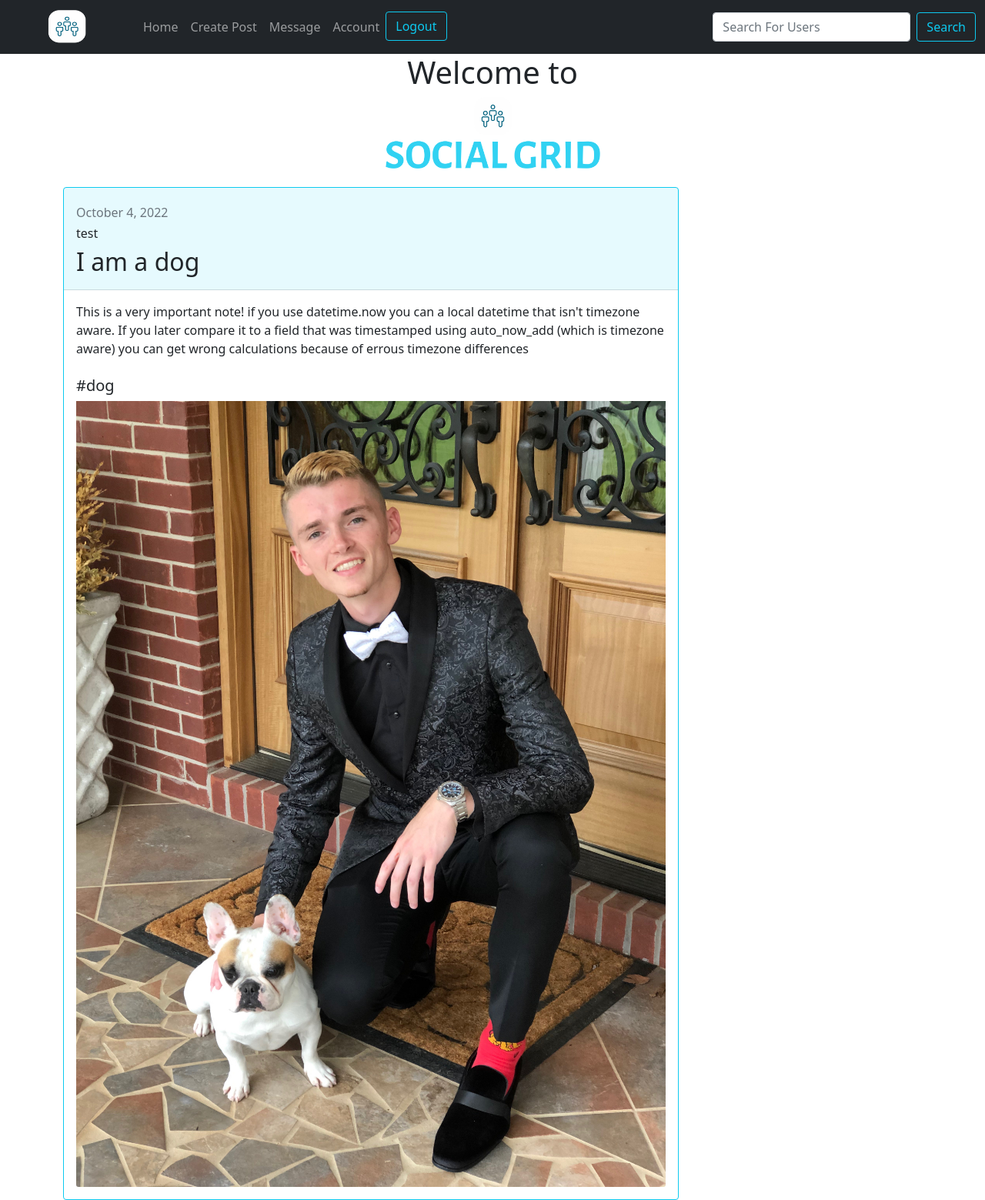
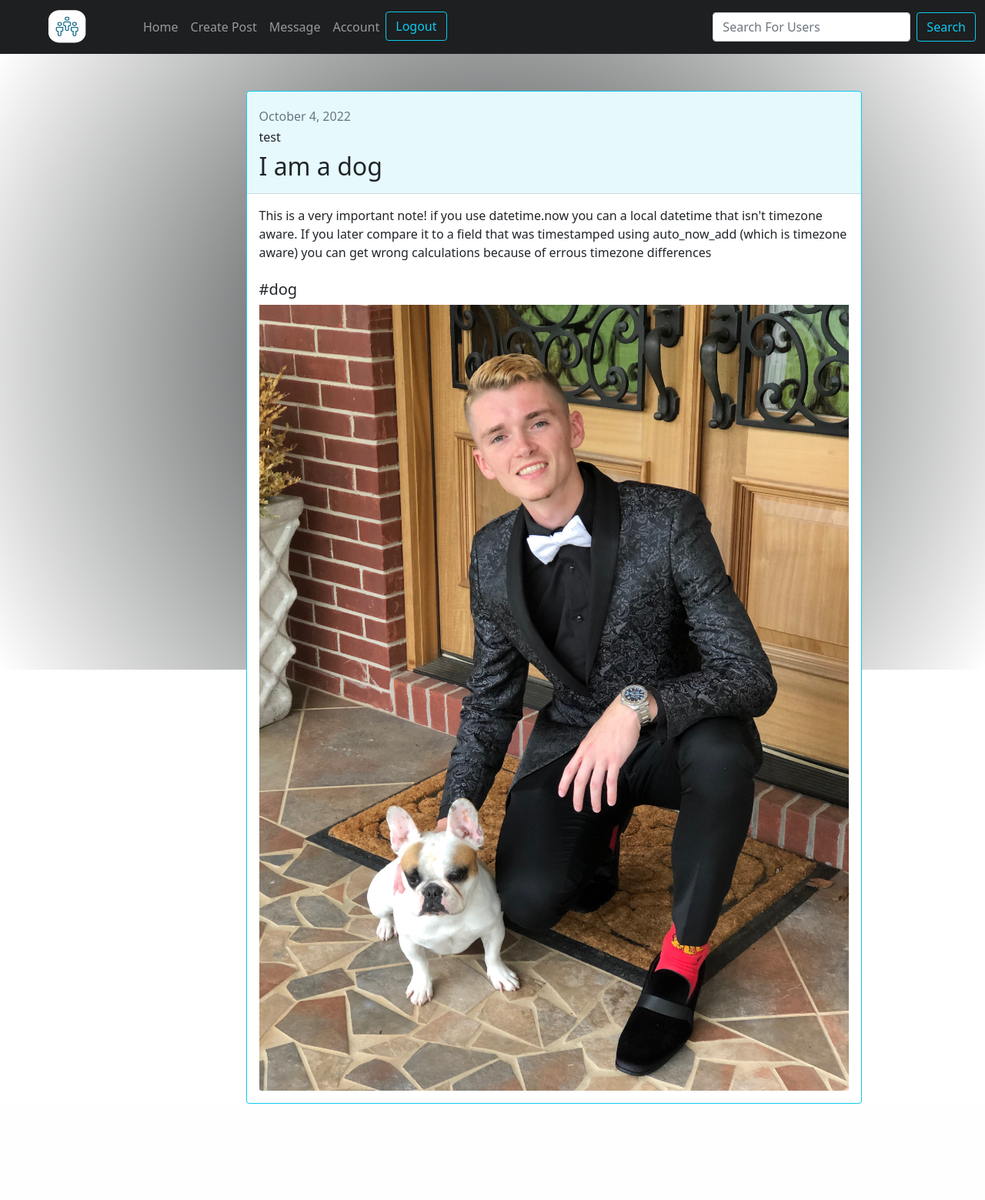
Before and after one commit to lgist2/group2, a Django app: page / in a window 1280 px wide. Shown: the whole page at 77% size. After the commit the page ends 1434 px from the top, so only its background shows below. Run offline with Django 4.2, Linux system fonts and the light colour scheme; a user stored in the database is signed in; data comes from the database, SQL or seed files in the repository; parts of the project's set-up code (start-up, migrations or seed data) failed here and were passed over; some libraries are stand-ins or nearby versions.

Commit message:
US01, US03, and Issues
This commit has majority styling with very minimal behind the scenes work.
New registration page, login page, home page, and profile page. More styles coming soon.
Also fixed color of buttons on issue.

```diff
--- a/social_grid/base/templates/base/base.html
+++ b/social_grid/base/templates/base/base.html
@@ -10,7 +10,7 @@
 </head>
 <body>
 
-    <nav class="navbar navbar-expand-sm navbar-dark bg-dark">
+    <nav class="navbar navbar-expand-sm navbar-dark" style="background-color: #1D1F20">
         <div class="container-fluid">
           <a class="navbar-brand" href="{% url 'home-page' %}"><img src="{% static 'base/images/png/logo-only-nobg.png' %}" width="50" height="44"></a>
           <button class="navbar-toggler" type="button" data-bs-toggle="collapse" data-bs-target="#mynavbar">
@@ -42,10 +42,10 @@
               {% else %}
                 <ul class="navbar-nav me-auto">
                   <li class="nav-item">
-                    <a class="btn btn-outline-success" href="{% url 'login' %}" role="button">Login</a>
+                    <a class="btn btn-outline-info" href="{% url 'login' %}" role="button">Login</a>
                   </li>
                   <li class="nav-item">
-                    <a class="btn btn-outline-success" href="{% url 'register' %}" role="button">Register</a>
+                    <a class="btn btn-outline-info" href="{% url 'register' %}" role="button">Register</a>
                   </li>
                 </ul>
               {% endif %}
--- a/social_grid/base/templates/base/home.html
+++ b/social_grid/base/templates/base/home.html
@@ -2,19 +2,12 @@
 {% load static %}
 
 {% block content%}
-<center>
-    <div class="container">
-        <h1> Welcome to </h1>
-        <img src="{% static 'base/images/png/logo-no-background.png' %}" height=25% width=25%>
-    </div>
-</center>
-
 
     {% for post in posts %}
+    <section class="vh-100 " style="background: radial-gradient(circle, #242728, #ffffff)">
         <div class="container">
-            <article class="media content-section">
-                <img src="{{ post.account.image.url }}" alt="" class="img-fluid">
-                <div class="col-4">
+            <div class="row justify-content-center align-items-center h-100">
+                <div class="col-7"><br><br>
                     <div class="card border-info md-4"style="width: 50rem;">
                         <div class="card-header"style="background-color: rgba(13, 202, 240, 0.1)">
                             <h6 class="card-subtitle mb-2 text-muted"> <br>{{ post.date_created|date:"F j, Y" }}</h6>
@@ -30,8 +23,9 @@
                         </div>
                     </div>
                 </div>
-            </article>
+            </div>
         </div>
+    </section>
 {% endfor %}
 
 
```
Also changed, not shown: social_grid/base/static/base/css/bootstrap.css, social_grid/base/static/base/images/png/logo-color-wo.png (added), social_grid/base/static/base/images/png/logo-no-background-wo.png (added).
